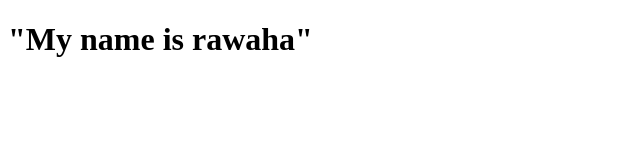
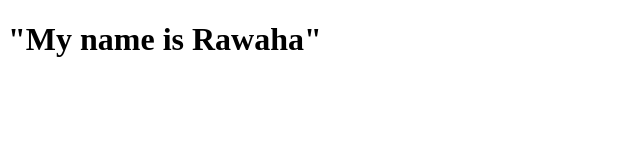
Before and after one commit to RawahaKhan99/git2, a plain HTML site: page index.html in a window 1280 px wide. Shown: the full height of the page, 0-640 px from the left. Drawn offline with Linux system fonts and the light colour scheme.

```diff
--- a/index.html
+++ b/index.html
@@ -1,7 +1,7 @@
 <!DOCTYPE html>
 <html>
     <head>
-       <h1>"My name is rawaha"</h1>
+       <h1>"My name is Rawaha"</h1>
 
     </head>
 </html>
```
